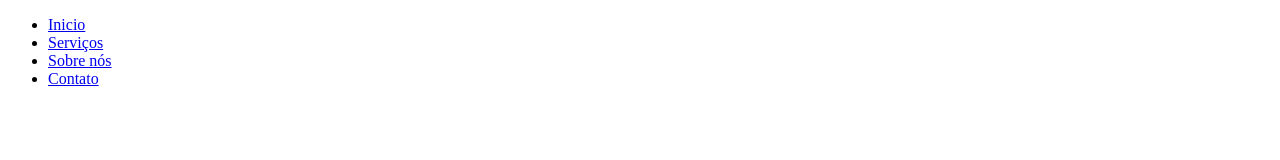
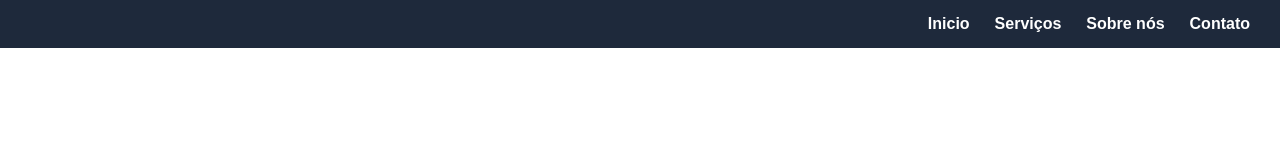
Before and after one commit to etecdevcamily-cmyk/site, a plain HTML site: page index.html in a window 1280 px wide. Drawn offline with Linux system fonts and the light colour scheme.

Commit message:
aleração

```diff
--- a/index.html
+++ b/index.html
@@ -3,6 +3,7 @@
 <head>
     <meta charset="UTF-8">
     <meta name="viewport" content="width=device-width, initial-scale=1.0">
+    <link rel="stylesheet" href="style.css">
     <title>Document</title>
 </head>
 <body>
--- /dev/null
+++ b/style.css
@@ -0,0 +1,26 @@
+* {
+  margin: 0;
+  padding: 0;
+  box-sizing: border-box;
+}
+nav {
+  background-color: #1e293b;
+  padding: 15px 30px;
+}
+nav ul {
+  list-style: none;
+  display: flex;
+  justify-content: flex-end;
+  gap: 25px;
+}
+nav ul li a {
+  color: #ffffff;
+  text-decoration: none;
+  font-family: Arial, sans-serif;
+  font-size: 16px;
+  font-weight: bold;
+  transition: color 0.3s ease;
+}
+nav ul li a:hover {
+  color: #38bdf8;
+}
```
